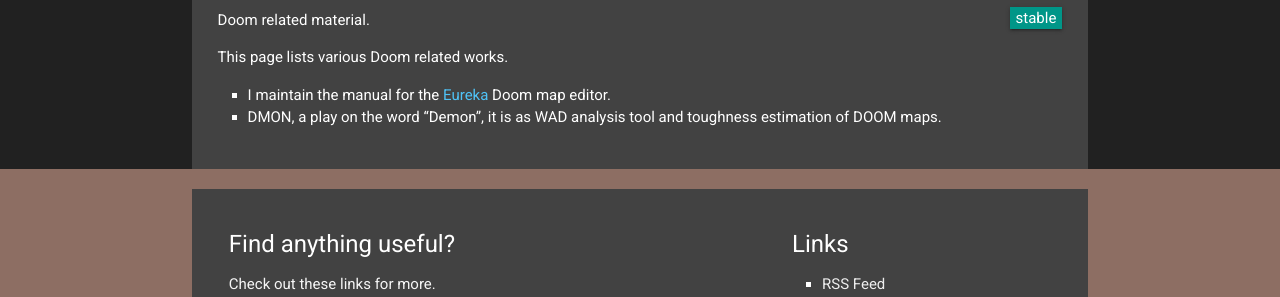
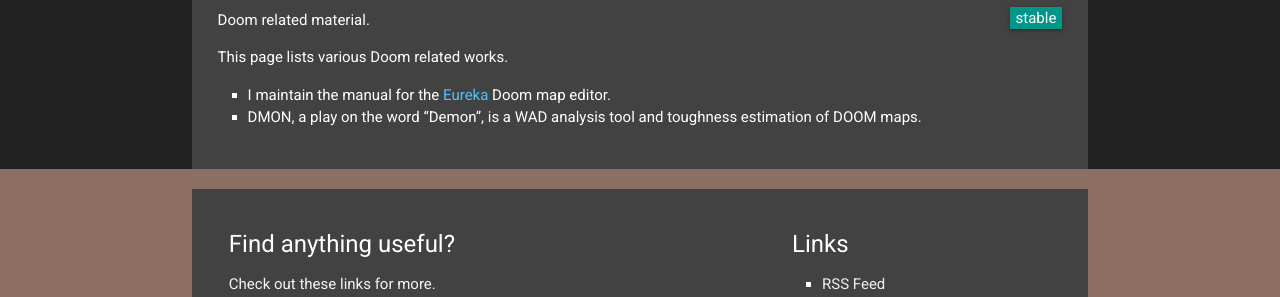
Before and after one commit to wesleywerner/wesleywerner.github.com, a Jekyll site: the page built from projects/doom/index.md, in a window 1280 px wide. Shown: the part 437-734 px from the top of the page. Built offline with Jekyll 4.4.1, drawn with Linux system fonts in a browser that asks for light colours.

Commit message:
Image & type fixes.

```diff
--- a/projects/doom/index.md
+++ b/projects/doom/index.md
@@ -10,4 +10,4 @@ status: stable
 This page lists various Doom related works.
 
 * I maintain the manual for the [Eureka](http://eureka-editor.sourceforge.net/) Doom map editor.
-* DMON, a play on the word "Demon", it is as WAD analysis tool and toughness estimation of DOOM maps.
+* DMON, a play on the word "Demon", is a WAD analysis tool and toughness estimation of DOOM maps.
```
Also changed, not shown: projects/snowflakes/index.md (+1 -1 lines).
